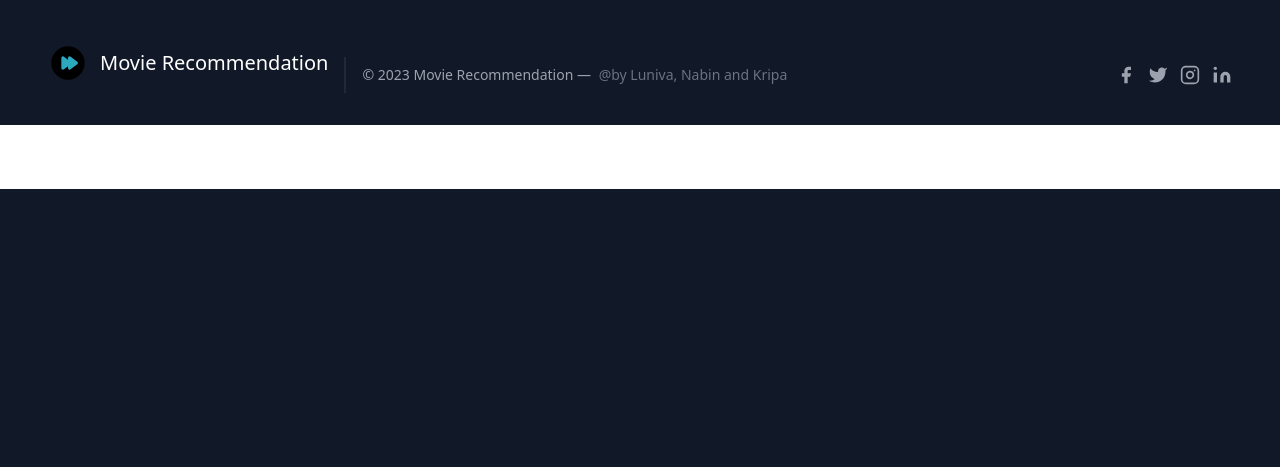
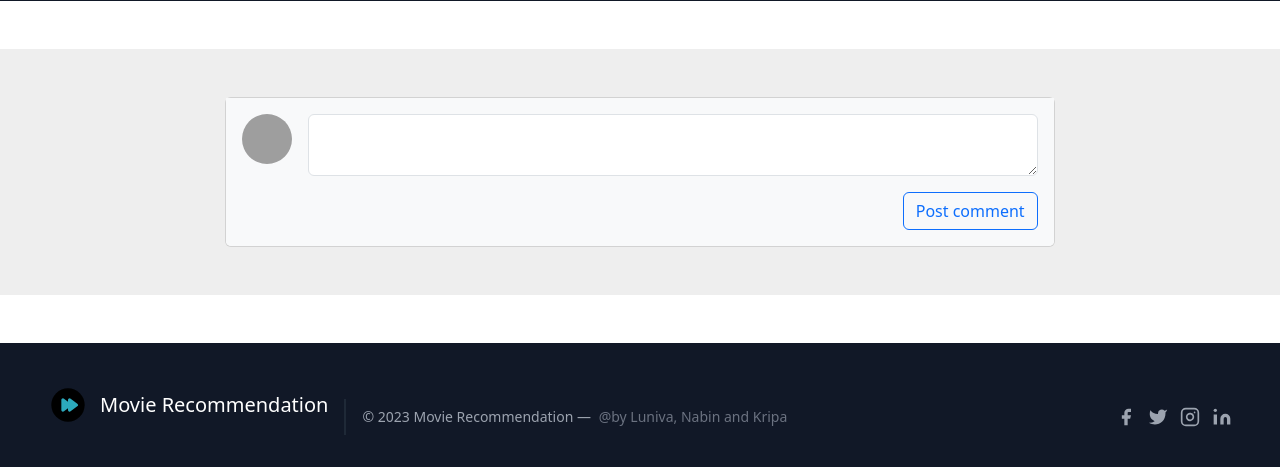
Before and after one commit to luniva5/movie_recommendation, a Django app: page /movies/details/1 in a window 1280 px wide. Shown: the part 611-1078 px from the top of the page. Before the commit the page ends 800 px from the top, so only its background shows below. Run offline with Django 4.2, Linux system fonts and the light colour scheme; data that the repository does not hold is empty; parts of the project's set-up code (start-up, migrations or seed data) failed here and were passed over; some libraries are stand-ins or nearby versions; grey boxes are pictures that could not be loaded.

Commit message:
new changes

```diff
--- a/accounts/admin.py
+++ b/accounts/admin.py
@@ -2,5 +2,6 @@ from django.contrib import admin
 from . models import *
 # Register your models here.
 
-admin.site.register(Account)
+# admin.site.register(Account)
 admin.site.register(Movie)
+admin.site.register(Comment)
--- a/accounts/urls.py
+++ b/accounts/urls.py
@@ -9,4 +9,7 @@ urlpatterns = [
     path('profile/',views.profile, name= 'profile'),
     path('watchlist/',views.watchlist, name= 'watchlist'),
 
+    path('saveComment/',views.saveComment, name= 'saveComment'),
+
+
 ]
--- a/home/templates/home.html
+++ b/home/templates/home.html
@@ -8,11 +8,17 @@
             <h1 class="title-font font-medium text-3xl text-white">Welcome to Movie Recommender </h1>
             <p class="leading-relaxed mt-4">Explore now.</p>
         </div>
+        {% if user.is_authenticated %}
+         <p></p>
+        {% else %}
         <div class="lg:w-2/6 md:w-1/2 bg-gray-800 bg-opacity-10 rounded-lg p-8 flex flex-col md:ml-auto w-full mt-10 md:mt-0">
             <p class="leading-relaxed mt-4">To utilize the watchlist</p>
             <a href="{% url 'login' %}"><button class="text-white bg-blue-400 border-0 py-2 px-8 focus:outline-none hover:bg-blue-600 rounded text-lg">Login</button></a>
             <p class="text-xs mt-3">Don't have an account yet? <a href="{% url 'signup' %}">Sign Up Now.</a></p>
         </div>
+        {% endif %}
+
+
         </div>
     </section>
     <!-- banners -->
--- a/movie_recommendation/settings.py
+++ b/movie_recommendation/settings.py
@@ -123,6 +123,7 @@ USE_I18N = True
 
 USE_TZ = True
 
+AUTH_USER_MODEL = 'auth.User'
 
 # Static files (CSS, JavaScript, Images)
 # https://docs.djangoproject.com/en/4.1/howto/static-files/
--- a/movies/templates/detail.html
+++ b/movies/templates/detail.html
@@ -64,4 +64,69 @@
       </div>
     </div>
   </section>
+
+  <section style="background-color: #eee;" >
+    <div class="container my-5 py-5">
+      <div class="row d-flex justify-content-center">
+        <div class="col-md-12 col-lg-10 col-xl-8">
+          <div class="card">
+            {% for comment in movie_comments %}
+              <div class="card-body">
+                  <div class="d-flex flex-start align-items-center">
+                    <img class="rounded-circle shadow-1-strong me-3"
+                      src="https://mdbcdn.b-cdn.net/img/Photos/Avatars/img%20(19).webp" alt="avatar" width="60"
+                      height="60" />
+                    <div>
+
+                      {% if comment.user_id %}
+                        <h6 class="fw-bold text-primary mb-1">{{ comment.user }}</h6>
+                      {% endif %}
+
+                      <h6 class="fw-bold text-primary mb-1"></h6>
+                      <p class="text-muted small mb-0">
+                        Shared publicly - Jan 2020
+                      </p>
+                    </div>
+                  </div>
+
+                  <p class="mt-3 mb-2 ">
+                    {{ comment.comments }}
+                  </p>
+
+                  {% if comment.user_id == user.id %}
+
+                    <form action="{% url 'deleteComment' comment.id %}" method="post" class="m-0">
+                      {% csrf_token %}
+                      <button class="btn btn-outline-danger float-right mt-2">Delete</button>
+                      <input type="hidden" value="{{ movie_id }}" name="movie_id">
+                    </form>
+                  {% endif %}
+
+                </div>
+            {% endfor %}
+
+            <div class="card-footer py-3 border-0" style="background-color: #f8f9fa;">
+              <div class="d-flex flex-start w-100">
+                <img class="rounded-circle shadow-1-strong me-3"
+                  src="https://mdbcdn.b-cdn.net/img/Photos/Avatars/img%20(19).webp" alt="avatar" class="rounded" style="width: 50px; height: 50px;"/>
+                <form action="{% url 'saveComment' %}" method="post" class="w-100">
+                  {% csrf_token %}
+                  <div class="form-outline w-100">
+                    <textarea class="form-control" id="textAreaExample" rows="2"
+                      style="background: #fff;" name="comments" id="comments">
+                    </textarea>
+                    <input type="hidden" value="{{ request.user }}" name="user">
+                    <input type="hidden" value="{{ movie_id }}" name="movie_id">
+                    <button class="btn btn-outline-primary btn-md float-right mt-3">Post comment</button>
+                  </div>
+                </form>
+
+              </div>
+
+            </div>
+          </div>
+        </div>
+      </div>
+    </div>
+  </section>
 {% endblock %}
--- a/movies/urls.py
+++ b/movies/urls.py
@@ -4,4 +4,6 @@ from . import views
 urlpatterns = [
     path('',views.display_movies, name= 'movies'),
     path('details/<str:movie_id>', views.details, name='details'),
+    path('deleteComment/<str:comment_id>', views.deleteComment, name='deleteComment'),
+
 ]
--- a/movies/views.py
+++ b/movies/views.py
@@ -1,9 +1,9 @@
-from django.shortcuts import render
+from django.shortcuts import render, redirect
 from recommendation.views import fetch_poster
 import pickle
 from django.core.paginator import Paginator
 import requests
-
+from accounts.models import Comment
 # Create your views here.
 movies = pickle.load(open('model/movies_list.pkl','rb'))
 
@@ -52,7 +52,8 @@ def details(request, movie_id):
     imdb = data['vote_average']
     status = data['status']
 
-    print(data)
+    movie_comments = Comment.objects.filter(movie_id=movie_id)
+    print(movie_comments)
     context = {
             'poster':full_path,
             'title': title,
@@ -62,6 +63,17 @@ def details(request, movie_id):
             'link': link,
             'prod': prod,
             'imdb': imdb,
-            'status': status
+            'status': status,
+            'movie_id': movie_id,
+            'movie_comments': movie_comments
         }
     return render(request, 'detail.html', context)
+
+
+def deleteComment(request, comment_id):
+    Comment.objects.filter(id=comment_id).delete()
+    movie_id = request.POST.get('movie_id')
+    return redirect('/movies/details/'+movie_id)
+
+# cd .venv/scripts
+#  py manage.py runserver
```
Also changed, not shown: accounts/models.py (+15 -9 lines), accounts/views.py (+11 -0 lines), accounts/migrations/0001_initial.py, accounts/migrations/0002_movie_account.py (deleted).
